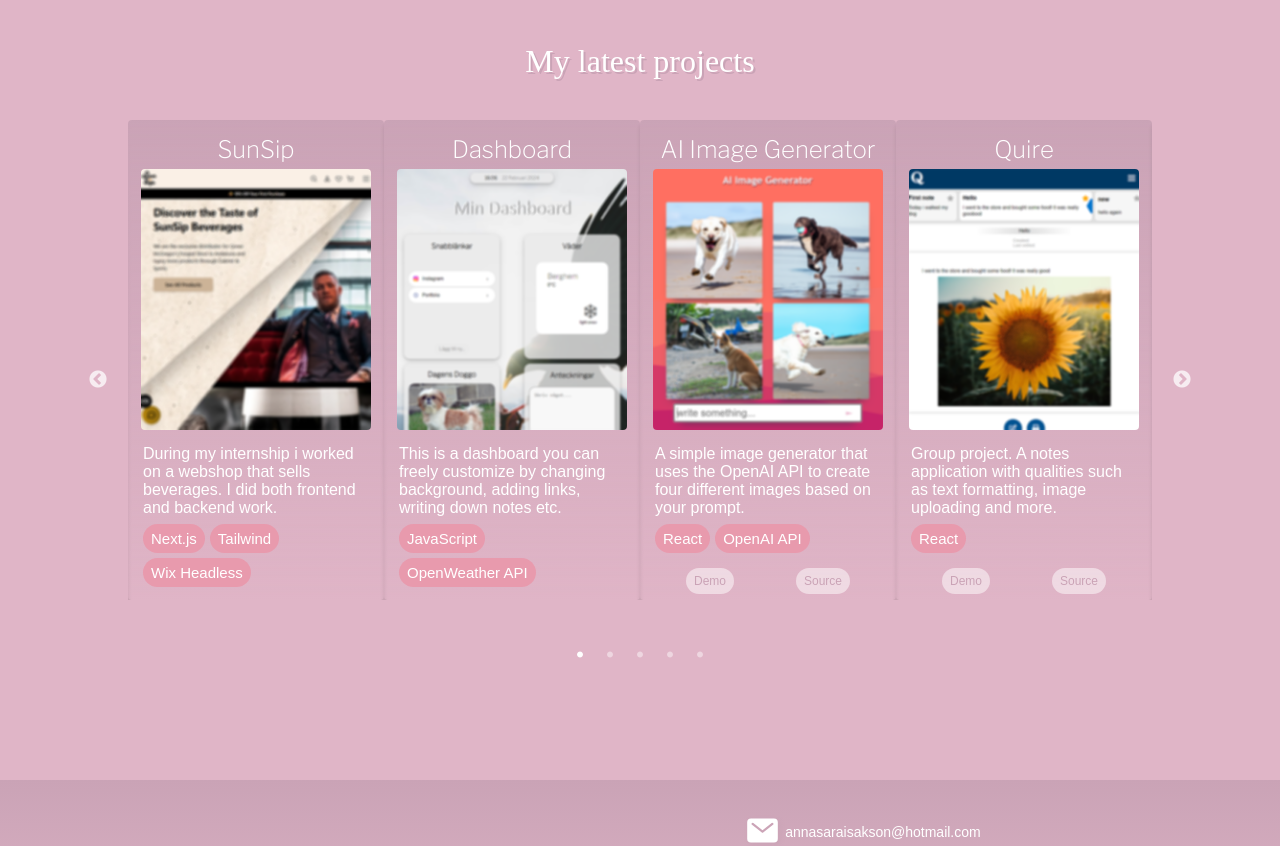
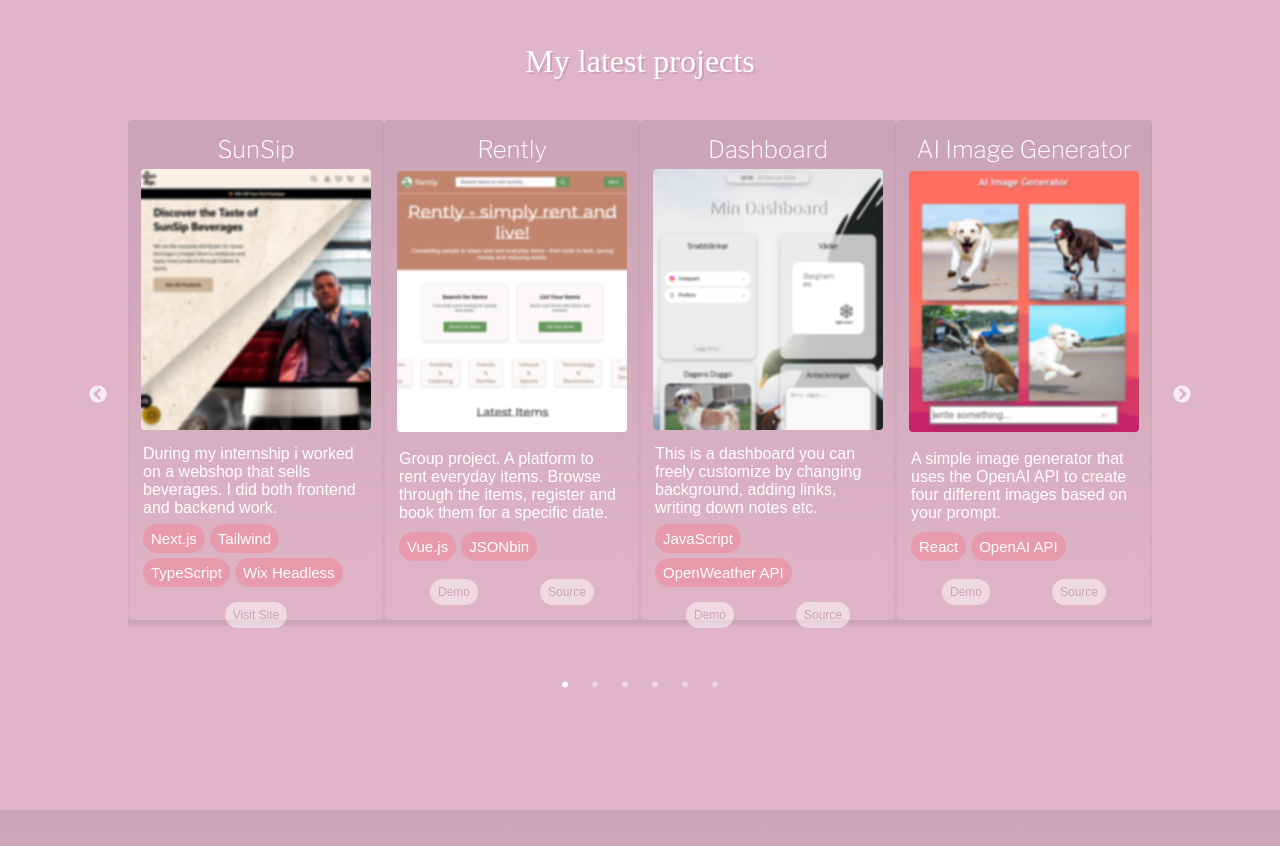
Before and after one commit to annaisakson/portfolio, a React (Vite) app: page / in a window 1280 px wide. Shown: the part 1820-2666 px from the top of the page. Built offline with nearby package versions, Linux system fonts and the light colour scheme; a web font is replaced by a local one.

Commit message:
added new project

```diff
--- a/src/CSS/ProjectCard.module.css
+++ b/src/CSS/ProjectCard.module.css
@@ -10,7 +10,7 @@
   box-shadow: 0 5px 4px 0 rgba(0, 0, 0, 0.1);
   padding: 15px;
   max-width: 300px;
-  height: 480px;
+  height: 500px;
 }
 
 .img {
--- a/src/CSS/Projects.module.css
+++ b/src/CSS/Projects.module.css
@@ -25,3 +25,8 @@
   gap: 15px;
   width: 100%;
 } */
+
+.slide {
+  height: 510px;
+  width: auto;
+}
--- a/src/components/Projects.jsx
+++ b/src/components/Projects.jsx
@@ -15,7 +15,7 @@ export const Projects = () => {
     slidesToScroll: 1, // how many slides move on arrow/dot click
     arrows: true, // show left/right arrows
     autoplay: true, // auto-slide
-    autoplaySpeed: 6000, // 6 seconds delay
+    autoplaySpeed: 8000, // 6 seconds delay
     pauseOnHover: true, // stop autoplay when hovering
     adaptiveHeight: true, // adjusts height depending on content
     responsive: [
--- a/src/data/projects.json
+++ b/src/data/projects.json
@@ -3,8 +3,16 @@
     "title": "SunSip",
     "imageSrc": "projects/sunsip.png",
     "description": "During my internship i worked on a webshop that sells beverages. I did both frontend and backend work.",
-    "skills": ["Next.js", "Tailwind", "Wix Headless"],
+    "skills": ["Next.js", "Tailwind", "TypeScript", "Wix Headless"],
     "site": "https://sunsip.es"
+  },
+  {
+    "title": "Rently",
+    "imageSrc": "projects/rently.png",
+    "description": "Group project. A platform to rent everyday items. Browse through the items, register and book them for a specific date.",
+    "skills": ["Vue.js", "JSONbin"],
+    "demo": "https://rently-app.netlify.app/",
+    "source": "https://github.com/Regni/rently"
   },
   {
     "title": "Dashboard",
--- a/src/data/skills.json
+++ b/src/data/skills.json
@@ -16,7 +16,7 @@
     "imageSrc": "skills/react-light.png"
   },
   {
-    "title": "Typescript",
+    "title": "TypeScript",
     "imageSrc": "skills/typescript.png"
   },
   {
```
Also changed, not shown: src/assets/projects/rently.png (added).
